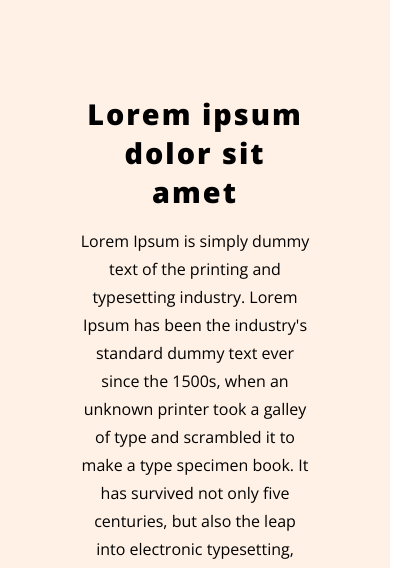
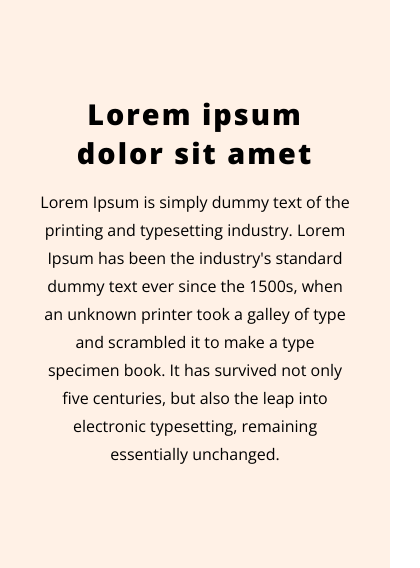
Before and after one commit to eriknson/unsplash-showcase, a React (Create React App) app: page / in a window 390 px wide. Shown: the part 602-1170 px from the top of the page, 420 px wide, since content can reach past the window. Built offline with nearby package versions, Linux system fonts and the light colour scheme; no server answers.

Commit message:
small css fixes

```diff
--- a/src/App.css
+++ b/src/App.css
@@ -1,7 +1,9 @@
 @import '~react-image-gallery/styles/css/image-gallery.css';
 @import url('https://fonts.googleapis.com/css2?family=Open+Sans:ital,wght@0,300;0,400;0,600;0,700;0,800;1,300;1,400;1,600;1,700;1,800&display=swap');
 
-html {
+html,
+body {
+  overflow-x: hidden;
   scroll-behavior: smooth;
 }
 
@@ -10,6 +12,9 @@ html {
   font-family: 'Open Sans', sans-serif;
   background-color: #fff1e6;
   color: black;
+  position: relative;
+  margin: auto;
+  width: 100%;
 }
 
 a {
@@ -258,6 +263,10 @@ p {
     object-fit: cover;
   }
 
+  #description {
+    width: 80%;
+  }
+
   h1 {
     font-size: 2.5em;
     margin-bottom: 0.1em;
```
